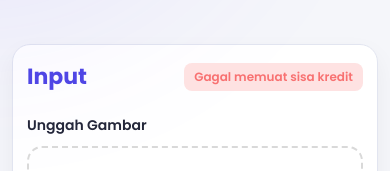
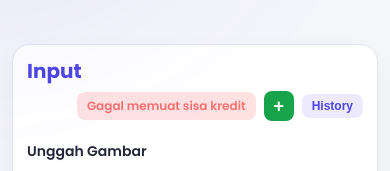
Before and after one commit to NganjukBersatu/Layer_ai, a Vue app: page /split-gambar in a window 390 px wide. Shown: the part 214-385 px from the top of the page. Built offline with nearby package versions, Linux system fonts and the light colour scheme; no server answers; sample sign-in values are in the browser's storage.

Commit message:
perbaiki-lagi

```diff
--- a/src/components/HistoryPage.vue
+++ b/src/components/HistoryPage.vue
@@ -257,7 +257,7 @@ onUnmounted(() => {
 </script>
 
 <template>
-
+<div class="history-page-wrapper">
   <div class="page-glow glow-1"></div>
   <div class="page-glow glow-2"></div>
 
@@ -311,6 +311,7 @@ onUnmounted(() => {
       </div>
     </div>
 
+    <div class="filter-tabs-wrap">
       <div class="filter-tabs">
         <button
           v-for="tab in filterTabs"
@@ -321,6 +322,8 @@ onUnmounted(() => {
         >
           {{ tab.label() }}
         </button>
+      </div>
+      <div class="filter-tabs-fade"></div>
     </div>
 
     <p v-if="!isLoadingList && histories.length > 0" class="result-count">
@@ -486,6 +489,7 @@ onUnmounted(() => {
       </div>
     </Transition>
   </div>
+</div>
 </template>
 
 <style scoped>
@@ -648,13 +652,19 @@ onUnmounted(() => {
   padding: 4px;
 }
 
+.filter-tabs-wrap {
+  position: relative;
+  margin-bottom: 16px;
+}
+
 .filter-tabs {
   display: flex;
   gap: 8px;
-  margin-bottom: 16px;
+  margin-bottom: 0;
   flex-wrap: nowrap;
   overflow-x: auto;
   padding-bottom: 8px;
+  padding-right: 28px;
   scroll-behavior: smooth;
   -webkit-overflow-scrolling: touch;
   scrollbar-width: none;
@@ -662,6 +672,18 @@ onUnmounted(() => {
 
 .filter-tabs::-webkit-scrollbar {
   display: none;
+}
+
+/* Sinyal visual bahwa masih ada tombol kategori lain di kanan
+   yang bisa di-scroll, supaya tidak terlihat seperti "terpotong" */
+.filter-tabs-fade {
+  position: absolute;
+  top: 0;
+  right: 0;
+  bottom: 8px;
+  width: 32px;
+  pointer-events: none;
+  background: linear-gradient(to right, transparent, var(--bg-primary));
 }
 
 .filter-tab {
@@ -935,8 +957,8 @@ onUnmounted(() => {
 
 .meta-row {
   display: flex;
-  align-items: center;
-  justify-content: space-between;
+  align-items: flex-start;
+  flex-wrap: wrap;
   margin-top: 4px;
   gap: 6px;
 }
@@ -946,6 +968,8 @@ onUnmounted(() => {
   gap: 4px;
   flex-wrap: wrap;
   justify-content: flex-end;
+  flex: 1 1 auto;
+  min-width: 0;
 }
 
 .model-badge {
@@ -955,6 +979,7 @@ onUnmounted(() => {
   border-radius: 999px;
   text-transform: uppercase;
   white-space: nowrap;
+  flex-shrink: 0;
 }
 
 .model-badge.basic {
@@ -973,7 +998,9 @@ onUnmounted(() => {
   padding: 3px 8px;
   border-radius: 999px;
   text-transform: uppercase;
-  white-space: nowrap;
+  white-space: normal;
+  word-break: break-word;
+  max-width: 100%;
   background: #dbeafe;
   color: #1d4ed8;
 }
@@ -1244,17 +1271,4 @@ onUnmounted(() => {
 
   background: #8b5cf6;
 }
-
-
-/* =====================================
-   GLOW BAWAH TENGAH
-   HAPUS / JANGAN DIGUNAKAN
-===================================== */
-
-/*
-.glow-3 {
-  display: none;
-}
-*/
-
 </style>
--- a/src/components/InputPage.vue
+++ b/src/components/InputPage.vue
@@ -2,7 +2,17 @@
 import { ref, computed, onMounted } from "vue";
 import { useI18n } from 'vue-i18n'
 
-const emit = defineEmits(["next", "history", "logout"]);
+const emit = defineEmits([
+  "next",
+  "history",
+  "logout",
+  "split",
+  "back",
+  "complete",
+  "restart",
+  "deleteResult",
+  "backFromHistory",
+]);
 const { t } = useI18n()
 
 const image = ref(null);
@@ -281,15 +291,15 @@ async function handleSplitClick() {
 </script>
 
 <template>
-
-<div class="page-glow glow-1"></div>
-<div class="page-glow glow-2"></div>
+<div class="input-page">
+  <div class="page-glow glow-1"></div>
+  <div class="page-glow glow-2"></div>
 
   <div class="input-card" :class="{ 'category-open': isCategoryDropdownOpen }">
     <div class="card-header">
       <h2>{{ $t('input.title') }}</h2>
 
-      <!-- Desktop actions (disembunyikan di mobile) -->
+      <!-- Actions: sekarang tampil di semua ukuran layar -->
       <div class="header-actions">
         <span class="credit-info" :class="{ 'credit-error': creditError }">
           <template v-if="isLoadingCredits">{{ $t('input.loadingCredit') }}</template>
@@ -300,23 +310,6 @@ async function handleSplitClick() {
         <button class="add-credit-btn" @click="addCredit">{{ $t('input.addCredit') }}</button>
         <button class="history-btn" @click="emit('history')">{{ $t('input.history') }}</button>
 
-      </div>
-
-      <!-- Group khusus mobile: Credit + Hamburger -->
-      <div class="mobile-right">
-        <span class="credit-info mobile-credit" :class="{ 'credit-error': creditError }">
-          <template v-if="isLoadingCredits">{{ $t('input.loadingCredit') }}</template>
-          <template v-else-if="creditError">{{ creditError }}</template>
-          <template v-else>💎 {{ remainingCredits }} {{ $t('input.credits') }}</template>
-        </span>
-
-
-      </div>
-
-      <!-- Dropdown menu (hanya tombol aksi) -->
-      <div v-if="isMobileMenuOpen" class="mobile-menu">
-        <button class="history-btn" @click="emit('history')">{{ $t('input.history') }}</button>
-        <button class="logout-btn" @click="emit('logout')">{{ $t('input.logout') }}</button>
       </div>
     </div>
 
@@ -461,6 +454,7 @@ async function handleSplitClick() {
       {{ isSplitting ? $t('input.processing') : $t('input.splitBtn') }}
     </button>
   </div>
+</div>
 </template>
 
 <style scoped>
@@ -521,6 +515,7 @@ async function handleSplitClick() {
   border-radius: 8px;
   cursor: pointer;
   transition: 0.2s;
+  white-space: nowrap;
 }
 
 .add-credit-btn:hover {
@@ -553,43 +548,19 @@ async function handleSplitClick() {
 }
 
 /* ===== Header ===== */
+.card-header {
+  display: flex;
+  flex-wrap: wrap;
+  align-items: center;
+  justify-content: space-between;
+  gap: 10px;
+}
+
 .header-actions {
   display: flex;
   align-items: center;
   gap: 10px;
   flex-wrap: wrap;
-}
-
-.mobile-menu-btn {
-  display: none;
-  flex-direction: column;
-  justify-content: center;
-  gap: 5px;
-  width: 36px;
-  height: 36px;
-  border: 1px solid var(--border-color);
-  border-radius: 8px;
-  background: var(--bg-card);
-  cursor: pointer;
-  padding: 0;
-}
-
-.mobile-menu-btn span {
-  display: block;
-  width: 18px;
-  height: 2px;
-  background: var(--accent-color);
-  margin: 0 auto;
-  border-radius: 2px;
-}
-
-.mobile-menu {
-  display: none;
-}
-
-/* Group credit + hamburger (hanya untuk mobile) */
-.mobile-right {
-  display: none;
 }
 
 /* ===== Model Info ===== */
@@ -622,6 +593,7 @@ async function handleSplitClick() {
   background: var(--bg-accent-soft);
   padding: 6px 12px;
   border-radius: 8px;
+  white-space: nowrap;
 }
 
 .credit-info.credit-error {
@@ -678,6 +650,7 @@ async function handleSplitClick() {
   border-radius: 8px;
   cursor: pointer;
   transition: opacity 0.15s;
+  white-space: nowrap;
 }
 
 .history-btn:hover {
@@ -694,6 +667,7 @@ async function handleSplitClick() {
   border-radius: 8px;
   cursor: pointer;
   transition: opacity 0.15s;
+  white-space: nowrap;
 }
 
 .logout-btn:hover {
@@ -874,104 +848,64 @@ async function handleSplitClick() {
 
 /* =========================================
    MOBILE STYLES
+   Ketiga tombol (Credit, Tambah Kredit, History) tetap
+   ditampilkan di layar kecil, hanya disusun ulang & diperkecil
+   agar tidak overflow.
 ========================================= */
 @media (max-width: 600px) {
-  /* Sembunyikan header-actions desktop */
-  .header-actions {
-    display: none !important;
+  .card-header {
+    flex-direction: row;
+    flex-wrap: wrap;
+    align-items: center;
+    gap: 8px;
   }
 
-  /* Tampilkan group credit + hamburger */
-  .mobile-right {
-    display: flex !important;
-    align-items: center;
-    gap: 6px;                    /* <-- atur jarak credit ↔ toggle di sini */
-    margin-left: auto;
+  .card-header h2 {
+    margin: 0;
+    padding: 0;
+    line-height: 1.2;
+    font-size: 20px;
+    flex: 1 1 auto;
   }
 
-  .mobile-credit {
-    display: inline-flex !important;
-    margin: 0 !important;
+  /* Actions pindah ke baris baru penuh, tersusun rapi & rata kanan,
+     dan bisa wrap kalau ruang tidak cukup, bukan hilang */
+  .header-actions {
+    flex: 1 1 100%;
+    width: 100%;
+    justify-content: flex-end;
+    gap: 8px;
+    flex-wrap: wrap;
+  }
+
+  .credit-info {
     font-size: 12px;
     padding: 5px 10px;
-    white-space: nowrap;
   }
 
-  .mobile-add-credit-btn {
-    width: 26px !important;
-    height: 26px !important;
-    padding: 0 !important;
-    border-radius: 6px !important;   /* <-- diubah dari 50% jadi 6px */
-    font-size: 0 !important;
-    display: inline-flex !important;
+  .add-credit-btn {
+    width: 30px;
+    height: 30px;
+    padding: 0;
+    border-radius: 8px;
+    font-size: 0;
+    display: inline-flex;
     align-items: center;
     justify-content: center;
     flex-shrink: 0;
   }
 
-  .mobile-add-credit-btn::after {
+  .add-credit-btn::after {
     content: "+";
-    font-size: 20px;
+    font-size: 18px;
     font-weight: 700;
-    line-height: 24px;
-    display: block;
+    line-height: 1;
     color: #fff;
   }
 
-  .mobile-menu-btn {
-    display: flex !important;
-    margin: 0 !important;
-    height: 36px;
-    flex-shrink: 0;
-  }
-
-  /* Header layout */
-  .card-header {
-    display: flex !important;
-    flex-direction: row !important;
-    flex-wrap: nowrap !important;
-    justify-content: flex-start !important;
-    align-items: center !important;
-    position: relative;
-    gap: 0 !important;
-  }
-
-  .card-header h2 {
-    margin: 0 !important;
-    padding: 0 !important;
-    line-height: 1.2 !important;
-    font-size: 22px !important;
-    text-align: left !important;
-    width: auto !important;
-    flex: 0 0 auto !important;
-    height: 36px !important;
-    display: flex !important;
-    align-items: center !important;
-  }
-
-  /* Dropdown menu */
-  .mobile-menu {
-    display: flex !important;
-    flex-direction: column;
-    position: absolute;
-    top: calc(100% + 8px);
-    right: 0;
-    width: 180px;
-    margin-top: 0 !important;
-    padding: 12px;
-    background: var(--bg-card);
-    border: 1px solid var(--border-color);
-    border-radius: 12px;
-    box-shadow: 0 8px 24px var(--shadow-color);
-    z-index: 50;
-    gap: 8px;
-  }
-
-  .mobile-menu .add-credit-btn,
-  .mobile-menu .history-btn,
-  .mobile-menu .logout-btn {
-    width: 100%;
-    text-align: center;
+  .history-btn {
+    font-size: 12px;
+    padding: 5px 10px;
   }
 
   /* Model info di mobile */
@@ -991,6 +925,26 @@ async function handleSplitClick() {
 
   .preview-img {
     max-height: 200px;
+  }
+}
+
+/* Layar sangat sempit (<380px): tombol dibuat memenuhi lebar
+   agar tetap mudah ditekan, bukan malah disembunyikan */
+@media (max-width: 380px) {
+  .header-actions {
+    gap: 6px;
+    justify-content: flex-end;
+  }
+
+  .credit-info,
+  .history-btn {
+    font-size: 11px;
+    padding: 5px 8px;
+  }
+
+  .add-credit-btn {
+    width: 28px;
+    height: 28px;
   }
 }
 
@@ -1047,17 +1001,4 @@ async function handleSplitClick() {
 
   background: #8b5cf6;
 }
-
-
-/* =====================================
-   GLOW BAWAH TENGAH
-   HAPUS / JANGAN DIGUNAKAN
-===================================== */
-
-/*
-.glow-3 {
-  display: none;
-}
-*/
-
 </style>
--- a/src/components/LoginPage.vue
+++ b/src/components/LoginPage.vue
@@ -70,6 +70,7 @@ function goRegister() {
 </script>
 
 <template>
+<div class="login-page">
 
   <!-- Efek bintik background -->
   <div class="catalog-dots">
@@ -144,6 +145,7 @@ function goRegister() {
       {{ $t('login.register') }}</a>
     </p>
   </div>
+</div>
 </template>
 
 <style scoped>
@@ -157,6 +159,11 @@ function goRegister() {
   position: relative;
   min-height: calc(100vh - 65px);
   overflow: hidden;
+  box-sizing: border-box;
+  padding: 0 16px;
+  display: flex;
+  align-items: center;
+  justify-content: center;
 
   /* Membuat stacking layer sendiri */
   isolation: isolate;
@@ -222,8 +229,10 @@ function goRegister() {
   position: relative;
   z-index: 10;
 
-  width: 400px;
-  margin: 80px auto;
+  width: 100%;
+  max-width: 400px;
+  box-sizing: border-box;
+  margin: 0 auto;
   padding: 35px;
 
   background: var(--bg-card);
@@ -354,4 +363,15 @@ function goRegister() {
   font-weight: 600;
   margin-left: 4px;
 }
+
+@media (max-width: 480px) {
+  .login-card {
+    padding: 28px 22px;
+    border-radius: 16px;
+  }
+
+  .login-card h2 {
+    font-size: 28px;
+  }
+}
 </style>
```
Lines whose indentation alone changed are shown as unchanged.
